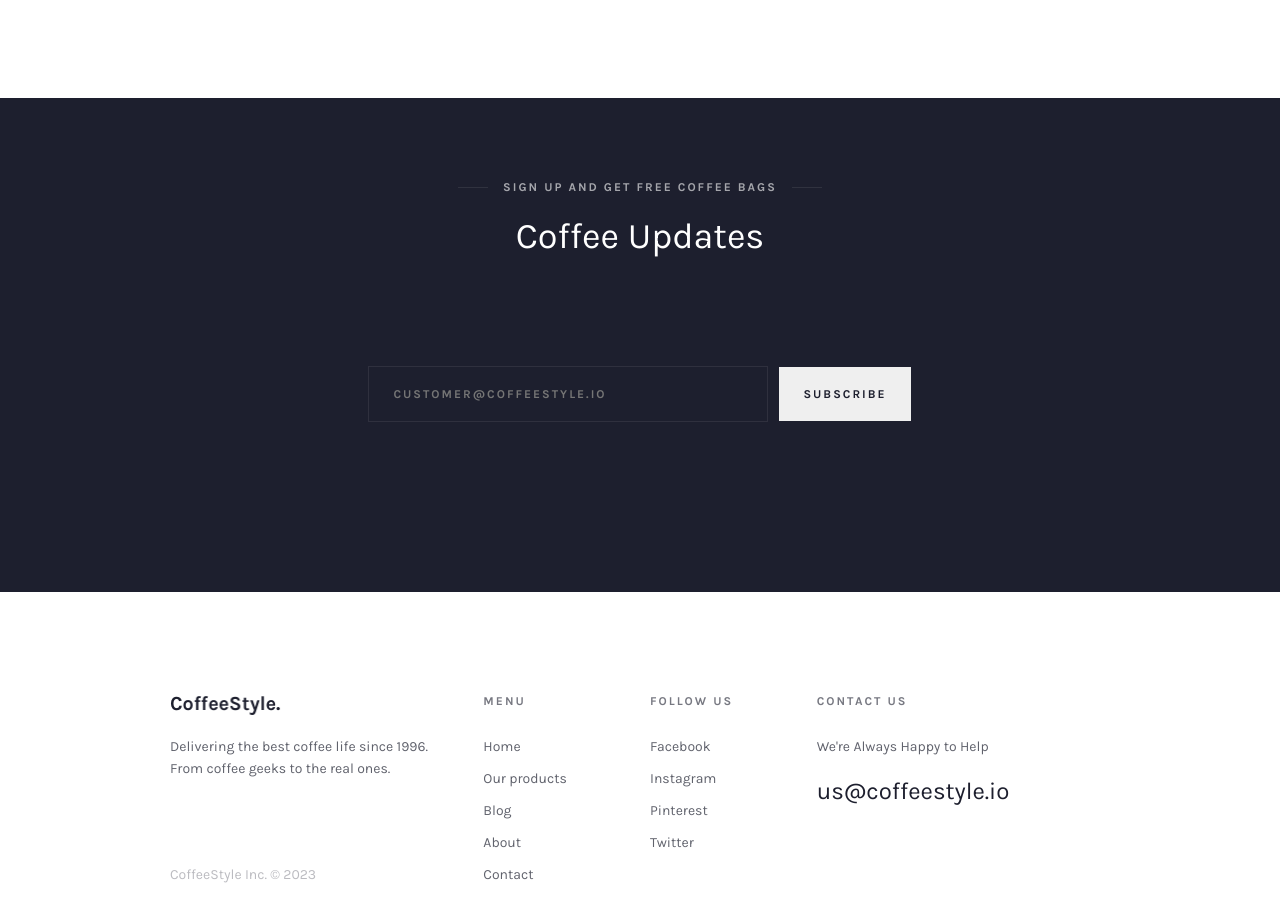
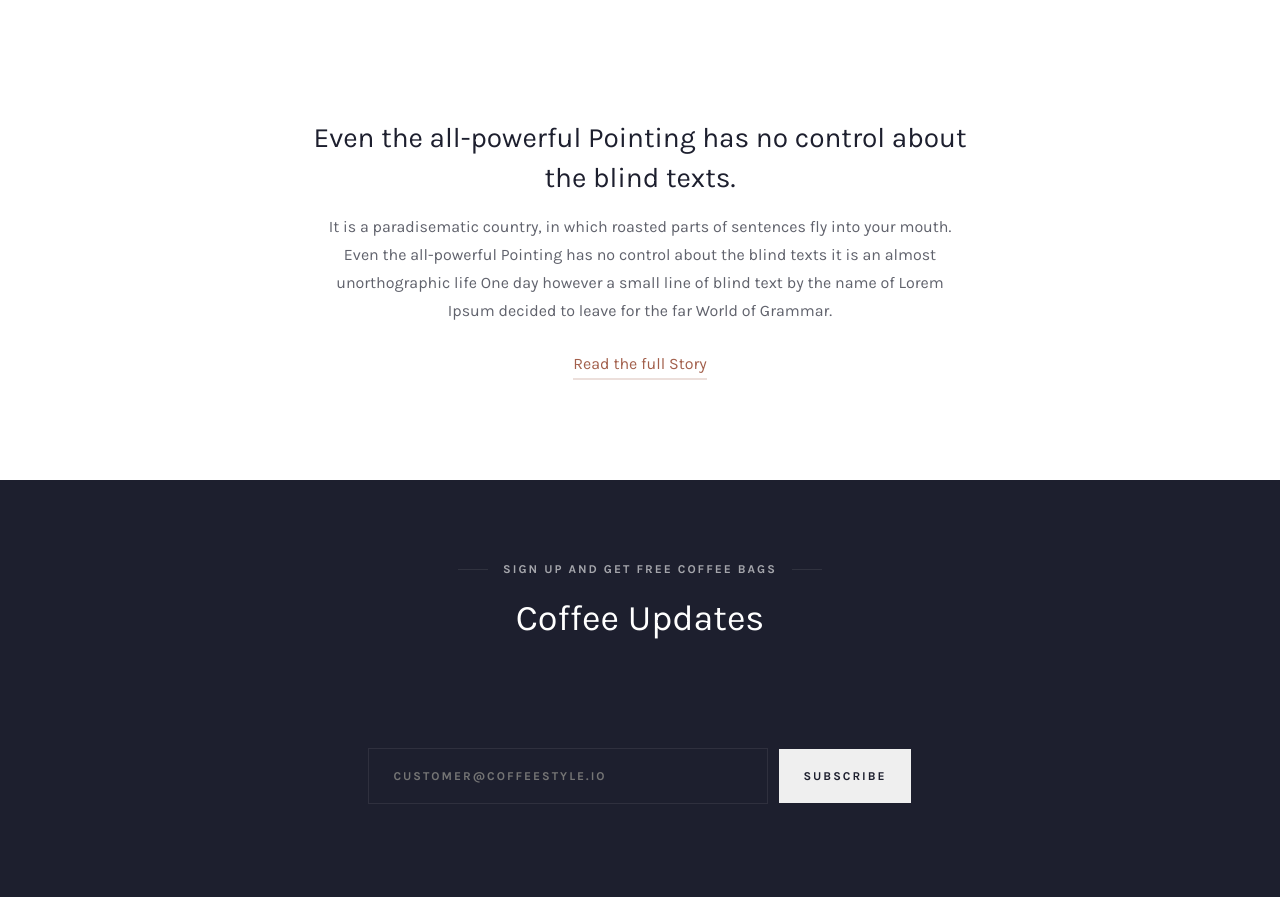
Before and after one commit to EvgeniiGo/coffee-mugs, a React (Vite) app: page / in a window 1280 px wide. Shown: the part 612-1509 px from the top of the page. Built offline with nearby package versions, Linux system fonts and the light colour scheme.

Commit message:
Story component of main

```diff
--- a/src/Components/Intro/Intro.css
+++ b/src/Components/Intro/Intro.css
@@ -69,5 +69,6 @@
     min-width: 880px;
     max-width: 1440px;
     background-size: 940px;
+    padding: 0 30px;
   }
 }
--- a/src/Components/Main/Main.css
+++ b/src/Components/Main/Main.css
@@ -0,0 +1,12 @@
+.main__container {
+  width: 100%;
+  display: flex;
+  flex-direction: column;
+  align-items: center;
+}
+
+@media screen and (min-width: 992px) {
+  .main__container {
+    width: 940px;
+  }
+}
--- a/src/Components/Main/Main.tsx
+++ b/src/Components/Main/Main.tsx
@@ -1,9 +1,14 @@
 import Intro from "../Intro/Intro";
+import Story from "../Story/Story";
+import "./Main.css";
 
 const Main = () => {
   return (
     <>
       <Intro />
+      <div className="main__container">
+        <Story />
+      </div>
     </>
   );
 };
--- /dev/null
+++ b/src/Components/Story/Story.css
@@ -0,0 +1,44 @@
+.story {
+  margin-bottom: 100px;
+  display: flex;
+  flex-direction: column;
+  align-items: center;
+  width: 90%;
+}
+
+.story__title {
+  font-weight: 400;
+  font-size: 28px;
+  line-height: 40px;
+  margin: 20px 0 15px;
+  text-align: center;
+}
+
+.story__subtitle {
+  font-weight: 400;
+  font-size: 16px;
+  line-height: 28px;
+  margin-bottom: 15px;
+  color: rgba(29, 31, 46, 0.7);
+  text-align: center;
+}
+
+.story__link {
+  color: #a25f4b;
+  margin-top: 10px;
+  font-weight: 400;
+  font-size: 16px;
+  line-height: 28px;
+  border-bottom: 2px solid rgba(162, 95, 75, 0.2);
+}
+
+.story__link:hover {
+  color: #743f2f;
+  border-bottom: 2px solid rgba(162, 95, 75, 0.7);
+}
+
+@media screen and (min-width: 768px) {
+  .story {
+    width: 70%;
+  }
+}
--- /dev/null
+++ b/src/Components/Story/Story.tsx
@@ -0,0 +1,24 @@
+import "./Story.css";
+import { Link } from "react-router-dom";
+
+const Story = () => {
+  return (
+    <section className="story">
+      <h2 className="story__title">
+        Even the all-powerful Pointing has no control about the blind texts.
+      </h2>
+      <p className="story__subtitle">
+        It is a paradisematic country, in which roasted parts of sentences fly
+        into your mouth. Even the all-powerful Pointing has no control about the
+        blind texts it is an almost unorthographic life One day however a small
+        line of blind text by the name of Lorem Ipsum decided to leave for the
+        far World of Grammar.
+      </p>
+      <Link to="/about" className="story__link">
+        Read the full Story
+      </Link>
+    </section>
+  );
+};
+
+export default Story;
```
